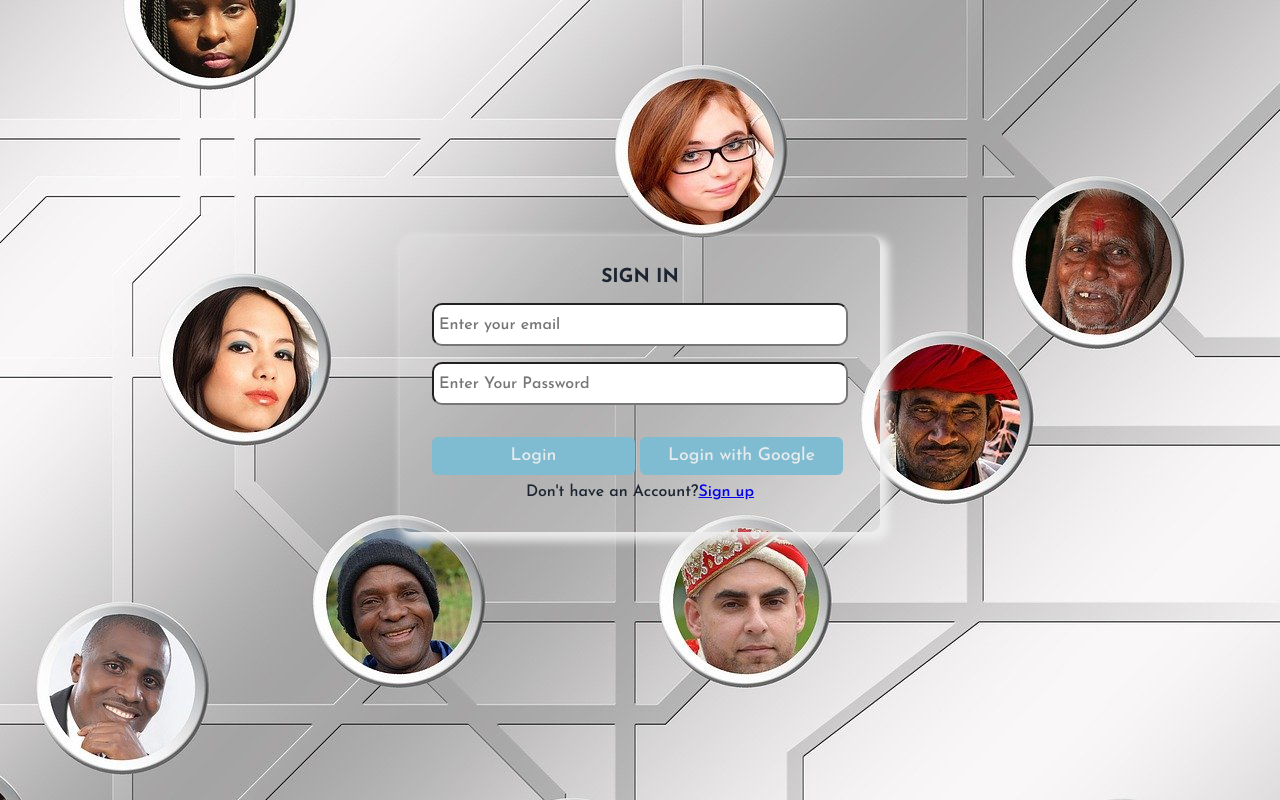
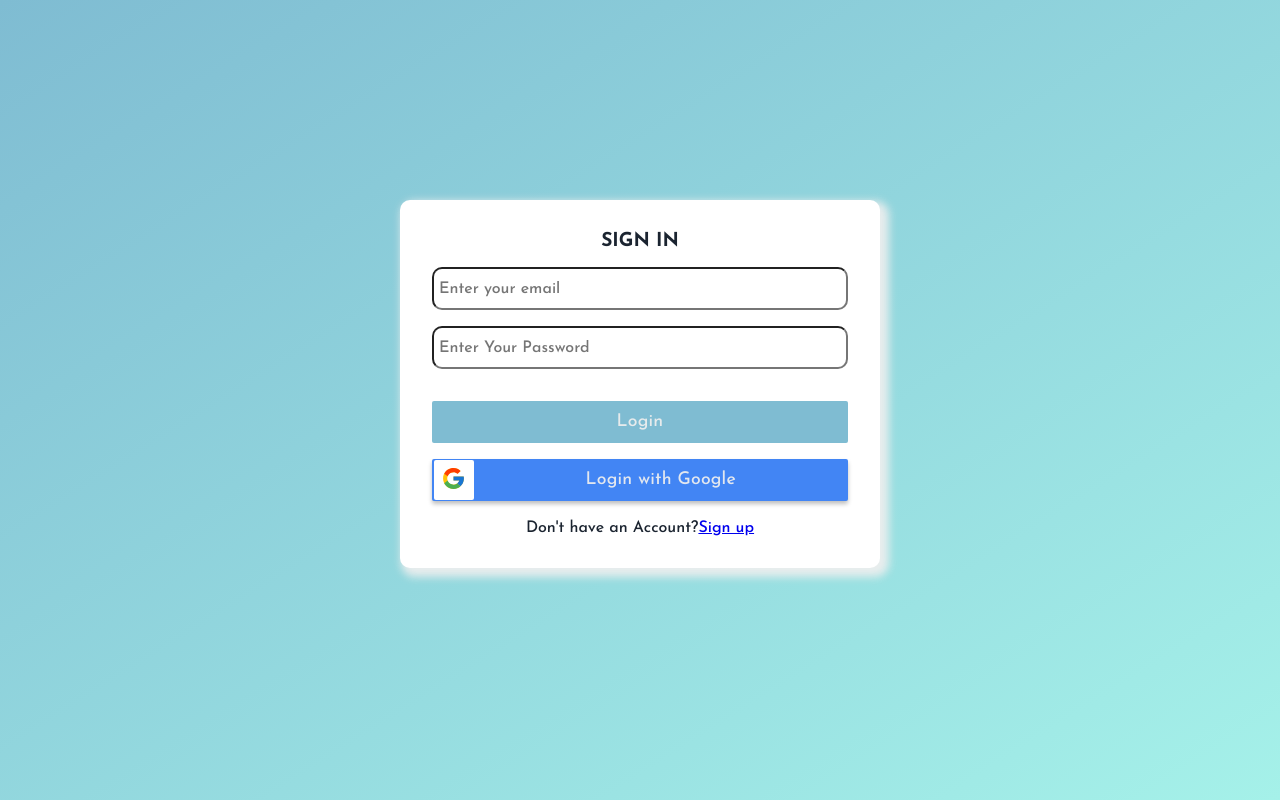
Before and after one commit to IAMMORBOR/Blog-Post, a React (Create React App) app: page /SignIn in a window 1280 px wide. Built offline with nearby package versions, Linux system fonts and the light colour scheme; no server answers.

Commit message:
google button fixed

```diff
--- a/src/Component/Blog/BlogHomePage.component.jsx
+++ b/src/Component/Blog/BlogHomePage.component.jsx
@@ -21,10 +21,13 @@ import './BlogHome.style.scss'
 
 
 
+
+
 const HomePage = ({isAuth}) => {
     const [PostList, SetPostList] = useState([]);
     const [user, setUser]=useState()
     //const [like, setLike]=useState(1);
+
 
 
     const PostcollectionRef = collection(db, 'Post');
@@ -117,8 +120,6 @@ const HomePage = ({isAuth}) => {
                                                 <button className="HomeSection--btn" onClick={()=>{deletePost(Post.id)}}>
                                                 <FaRegTrashAlt className="HomeSection--icon"/>
                                             </button> : null }
-
-
                                 </div>
                             </div>
                         </div>
--- a/src/Component/Blog/CreatePost.component.jsx
+++ b/src/Component/Blog/CreatePost.component.jsx
@@ -15,11 +15,6 @@ const CreatePost=()=>{
     const [user,setUser]= useState(undefined);
     const navigate = useNavigate();
 
-    // onAuthStateChanged(firebaseAuth,(currentUser)=>{
-        // if (currentUser){
-        //     setUser(currentUser);
-
-        //   }
     const PostcollectionRef= collection(db, 'Post');
     const NewPost = async(newPost)=>{
         if(title === '' & comment === ''){
--- a/src/Component/Blog/CreatePost.style.scss
+++ b/src/Component/Blog/CreatePost.style.scss
@@ -10,7 +10,7 @@ $Main-font:'Josefin Sans','Roboto','EB+Garamond', sans-serif;
     justify-content: center;
     align-items: center;
     height: 100vh;
-    background-color: $Primary-color--2;
+    //background-color: $Primary-color--2;
     padding: 4rem;
 
     &--textArea{
--- a/src/Component/Button-component/Button.style.scss
+++ b/src/Component/Button-component/Button.style.scss
@@ -5,41 +5,70 @@ $Primary-color: #a5f1e9;
 $Primary-color--2: #7fbcd2;
 $color-off-white: #eeee;
 $color--black:#1b2430;
+$white: #fff;
+$google-blue: #4285f4;
+$button-active-blue: #1669F2;
 
 .btn{
     display: flex;
-    justify-content: space-around;
+    font-size: 1.1rem;
     align-items: center;
     font-family: $Main-font;
     height: 1.5rem;
     width: 2rem;
-    padding: .8rem 1.5rem;
     background-color: $Primary-color--2;
     color: $color-off-white;
+    border: none;
+    padding: .1rem;
+    letter-spacing: 0.2px;
+    border-radius: 2px;
 
 
 
 
 
     &--main{
-        height: 2.4rem;
-        width: 50%;
+        height: 2.6rem;
+        width: 100%;
         font-size: 1.1rem;
-        border: none;
-        border-radius: 6px;
-        margin-right: 5px;
+        justify-content: center;
+        padding: .8rem 1.5rem;
+        text-align: center;
+        margin:1rem 0;
 
         &:hover{
             background-color: $Primary-color;
             color: #f9f9f9;
         }
      }
+
+     &--google{
+        background-color:$google-blue ;
+        width: 100%;
+        height: 42px;
+        box-shadow: 0 3px 4px 0 rgba(0,0,0,.25);
+        margin-bottom: 1.2rem;
+
+        &:hover {
+            box-shadow: 0 0 6px $google-blue;
+            background-color: $white;
+            color: $color--black;
+        }
+        &:active {
+            background: $button-active-blue;
+        }
+    }
 }
 
-// .main{
-//     height: 2.4rem;
-//     width: 50%;
-//     font-size: 1.1rem;
-//     border: none;
-//     border-radius: 6px;
-//     margin-right: 5px;}
+.google-icon {
+    width: 25px;
+    height: 25px;
+    margin-top: 6px;
+ }
+.google-icon-wrapper {
+    margin-right:7rem;
+    width: 40px;
+    height: 40px;
+    border-radius: 2px;
+    background-color: $white;
+  }
--- a/src/Component/SignInSection/SignIn.component.jsx
+++ b/src/Component/SignInSection/SignIn.component.jsx
@@ -2,7 +2,8 @@ import { firebaseAuth, signInWithGooglePopup  } from '../../Firebase'
 import { onAuthStateChanged, signInWithEmailAndPassword } from 'firebase/auth'
 import { useState } from "react"
 import { useNavigate } from 'react-router-dom'
-import { Link } from 'react-router-dom'
+import { Link } from 'react-router-dom';
+import {FcGoogle}from 'react-icons/fc';
 import './Signin.style.scss';
 import swal from 'sweetalert'
 import Button from '../Button-component/Button.component'
@@ -86,10 +87,12 @@ const SignIn = () => {
                      value={password} />
                 </label>
                 <div className='Button-component'>
-
                     <Button type="submit" handleclick={HandleLogin} btntype="main">Login</Button>
-                    <Button btntype="main" handleclick={LoginWithGooglePopup}
-                   >Login with Google</Button>
+                    <Button btntype="google" handleclick={LoginWithGooglePopup}>
+                        <div className='google-icon-wrapper'>
+                        <FcGoogle className='google-icon'/>
+                        </div>
+                    Login with Google</Button>
                 </div>
             </div>
             < span className='Form-Section--span'> Don't have an Account?
@@ -97,7 +100,6 @@ const SignIn = () => {
             </span>
         </div>
     </div>
-
 )
 }
 export default SignIn;
--- a/src/Component/SignInSection/Signin.style.scss
+++ b/src/Component/SignInSection/Signin.style.scss
@@ -5,12 +5,13 @@ $Primary-color: #a5f1e9;
 $Primary-color--2: #7fbcd2;
 $color-off-white: #eeee;
 $color--black:#1b2430;
+$white: #fff;
 
 .Form-Section{
  font-family: $Main-font;
  height: 100vh;
  width: 100vw;
- background-image: url(../../Component/imageContainner/projectImg2.png);
+ //background-image: url(../../Component/imageContainner/projectImg2.png);
  background-repeat:no-repeat;
  background-attachment:fixed;
  background-position: center;
@@ -24,7 +25,8 @@ $color--black:#1b2430;
     padding: 2rem;
     border-radius: 10px;
     box-shadow: 5px 5px 8px 4px #eeee;
-    background-color: rgba(255, 255, 255, .15);
+    //background-color: rgba(255, 255, 255, .15);
+    background-color:$white;
     backdrop-filter: blur (10px);
     margin-bottom: 2rem;
     justify-self: center;
@@ -82,11 +84,11 @@ $color--black:#1b2430;
   font-size: 1rem;
   font-family: $Main-font;
 }
-.Button-component{
-  display: flex;
-  margin-bottom: .6rem;
+// .Button-component{
+//   display: flex;
+//  margin-bottom: 8rem;
 
-}
+// }
 // MEDIA QUERY SECTION
 @media (max-width:900px){
 
--- a/src/Component/SignUpSection/SignUp.style.scss
+++ b/src/Component/SignUpSection/SignUp.style.scss
@@ -3,9 +3,10 @@ $Primary-color: #a5f1e9;
 $Primary-color--2: #7fbcd2;
 $color-off-white: #eeee;
 $color--black:#1b2430;
+$white: #fff;
 
 .Signup-Section{
-  background-image: url(../../Component/imageContainner/projectImg2.png);
+ // background-image: url(../../Component/imageContainner/projectImg2.png);
  font-family: $Main-font;
   display:flex;
   justify-content: center;
@@ -24,7 +25,8 @@ background-attachment: fixed;
     padding: 2rem;
     border-radius: 10px;
     box-shadow: 5px 5px 8px 4px #eeee;
-    background-color: rgba(255, 255, 255, .15);
+    background-color:$white ;
+    //background-color: rgba(255, 255, 255, .15);
     backdrop-filter: blur (10px);
 
    }
@@ -72,13 +74,13 @@ background-attachment: fixed;
   font-size: 1rem;
   font-family: $Main-font;
 }
-.Button-component{
-  margin-top: 1rem;
-  display: flex;
-  justify-content: center;
-  align-items: center;
+// .Button-component{
+//   margin-top: 1rem;
+//   //display: flex;
+//   justify-content: center;
+//   align-items: center;
 
-}
+// }
 @media (max-width:900px){
   .Signup-Section{
 
--- a/src/index.js
+++ b/src/index.js
@@ -2,15 +2,16 @@ import React from 'react';
 import App from './App';
 import ReactDOM from 'react-dom/client';
 import './index.scss';
+import { BrowserRouter } from 'react-router-dom';
 
-import { BrowserRouter } from 'react-router-dom';
+
 
 
 const root = ReactDOM.createRoot(document.getElementById('root'));
 root.render(
   <React.StrictMode>
     <BrowserRouter>
-    <App />
+      <App />
     </BrowserRouter>
   </React.StrictMode>
 );
--- a/src/index.scss
+++ b/src/index.scss
@@ -25,6 +25,7 @@ body {
   -webkit-font-smoothing: antialiased;
   -moz-osx-font-smoothing: grayscale;
   font-family: $Main-font;
+  background-image: linear-gradient(to bottom right, $Primary-color--2, $Primary-color);
 
 
 
@@ -34,12 +35,12 @@ code {
     monospace;
 }
 // MEDIA QUERY SECTION
-@media (max-width:900px){
-  body{
+// @media (max-width:900px){
+//   body{
 
-  }
+//   }
 
-}
+// }
 @media (max-width:600px){
   body{
 
```
Also changed, not shown: src/Component/User.Context.jsx (added, +12 -0 lines). Lines whose indentation alone changed are shown as unchanged.
